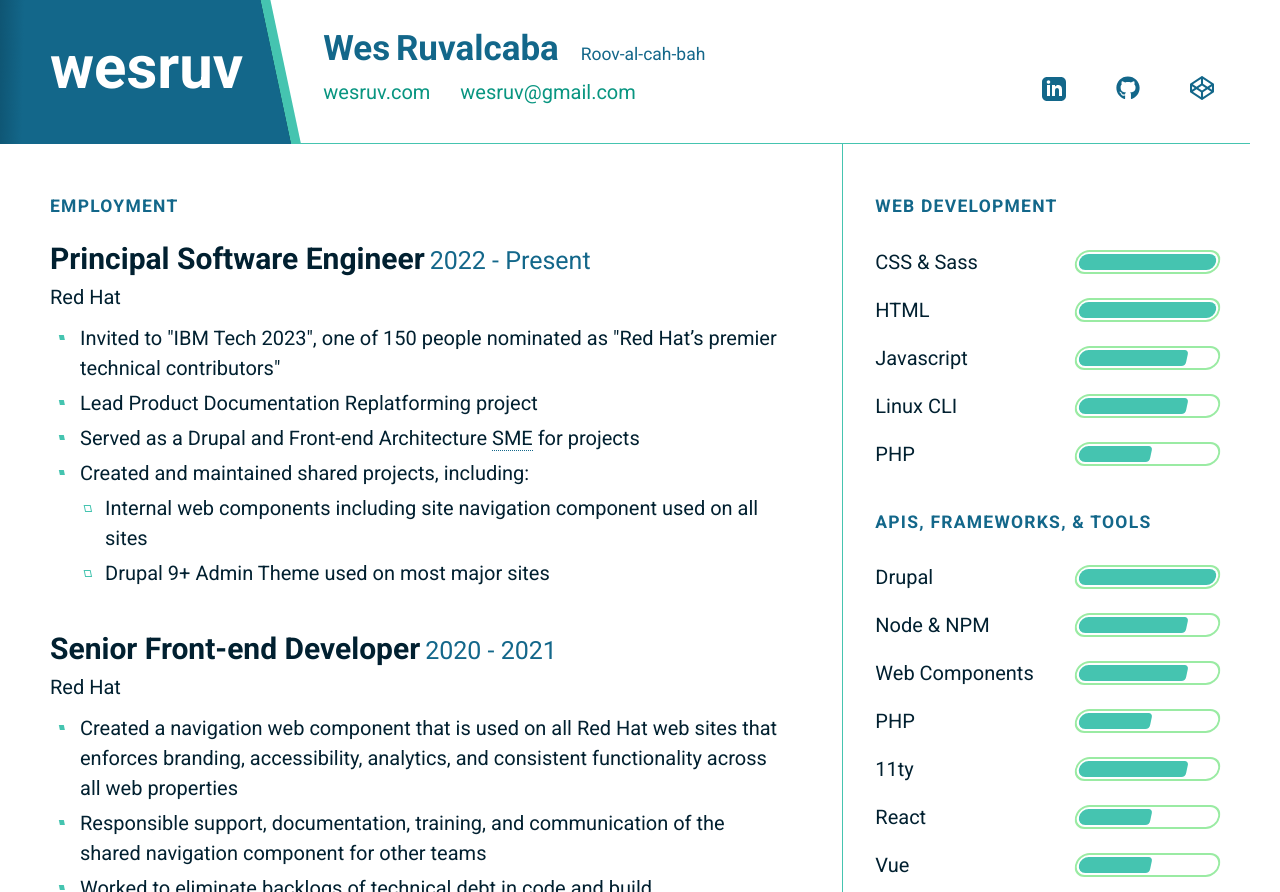
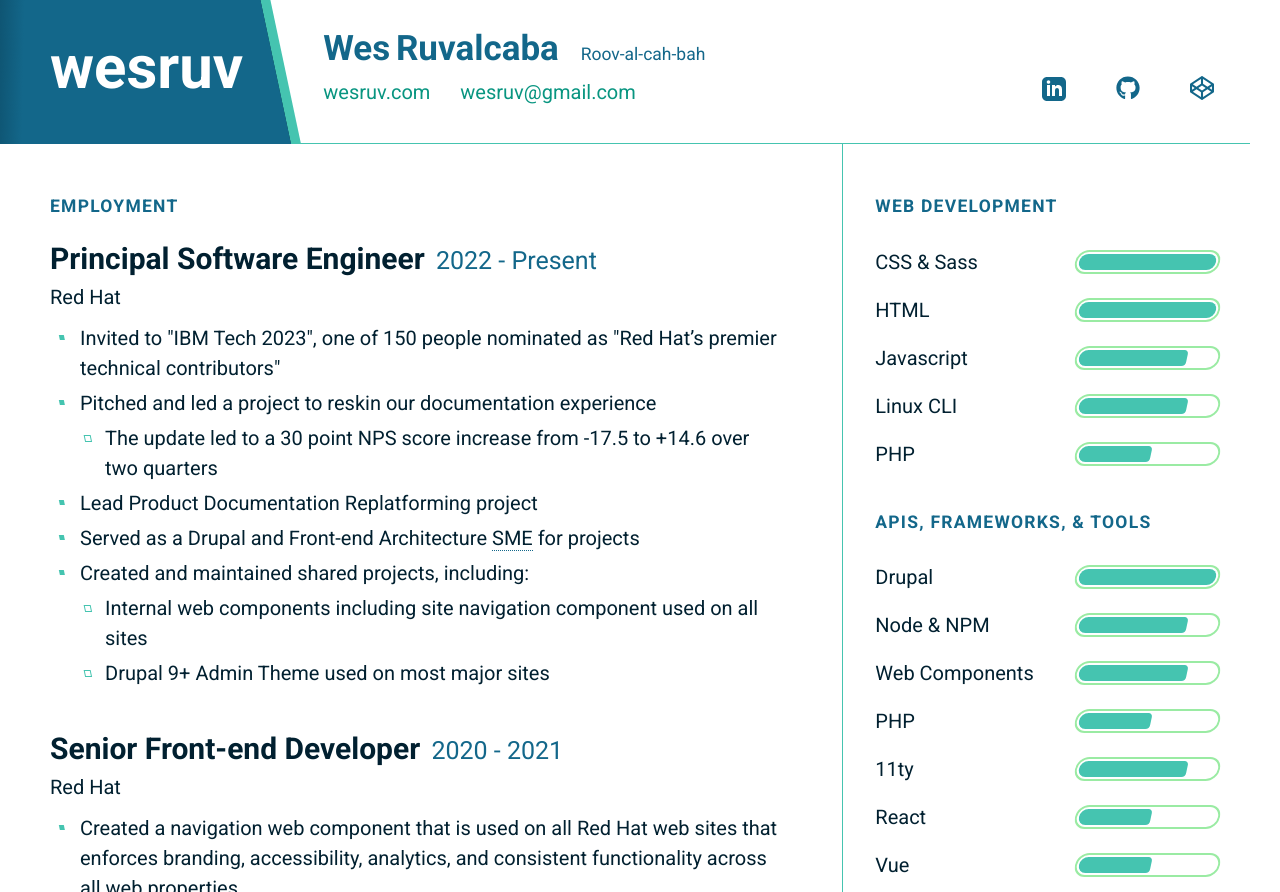
Before and after one commit to wesruv/resume, a website: page index.html in a window 1280 px wide. Shown: the top 892 px of the page. Drawn offline with Linux system fonts and the light colour scheme.

Commit message:
Added docs redesign and keeping font size smaller until tablet

```diff
--- a/css/main.css
+++ b/css/main.css
@@ -29,17 +29,17 @@
 }
 
 html {
-  color: var(--font__color, #012030);
   line-height: 1.6;
   font-family: Roboto, Arial, Helvetica, sans-serif;
+  color: var(--font__color, #012030);
 }
 
 body {
   padding:0;
+  font-size: 1em;
   background: var(--font__color);
-  font-size: 1em;
 }
-@media (min-width: 24em) {
+@media (min-width: 48em) {
   body {
     font-size: 1.25em;
   }
@@ -416,9 +416,9 @@
 }
 
 .experience-list h3 {
-  font: inherit;
   margin: 0;
   padding: 0;
+  font: inherit;
 }
 
 .experience-list__date {
@@ -428,7 +428,8 @@
 }
 @media (min-width: 44em) {
   .experience-list__date {
-    display: inline;
+    display: inline-block;
+    margin-left: 0.25em;
   }
 }
 
--- a/index.html
+++ b/index.html
@@ -46,6 +46,10 @@
           </h3>
           <ul class="experience-list__list" aria-labelledby="experience-item__heading--rh-pse">
             <li>Invited to "IBM Tech 2023", one of 150 people nominated as "Red Hat’s premier technical contributors"</li>
+            <li>Pitched and led a project to reskin our documentation experience
+              <ul>
+                <li>The update led to a 30 point NPS score increase from -17.5 to +14.6 over two quarters</li>
+              </ul>
             <li>Lead Product Documentation Replatforming project</li>
             <li>Served as a Drupal and Front-end Architecture <abbr title="subject matter expert">SME</abbr> for projects</li>
             <li>Created and maintained shared projects, including:
```
